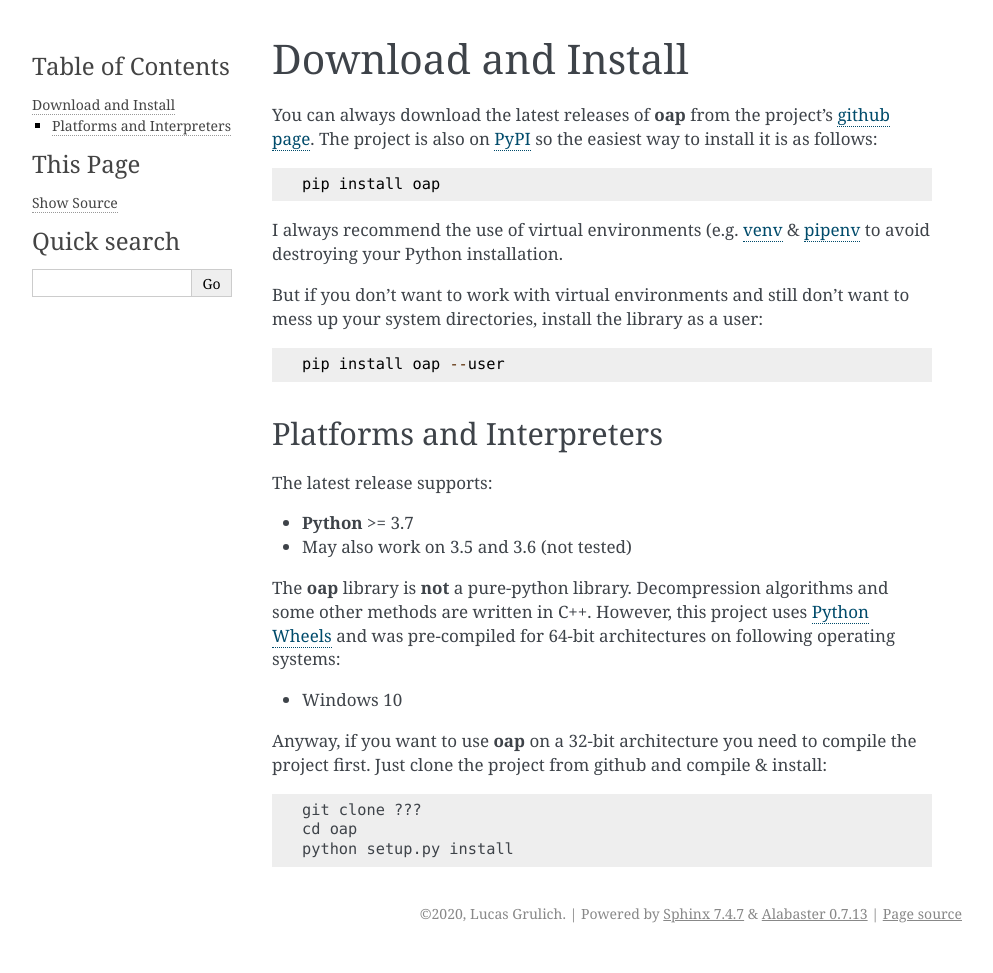
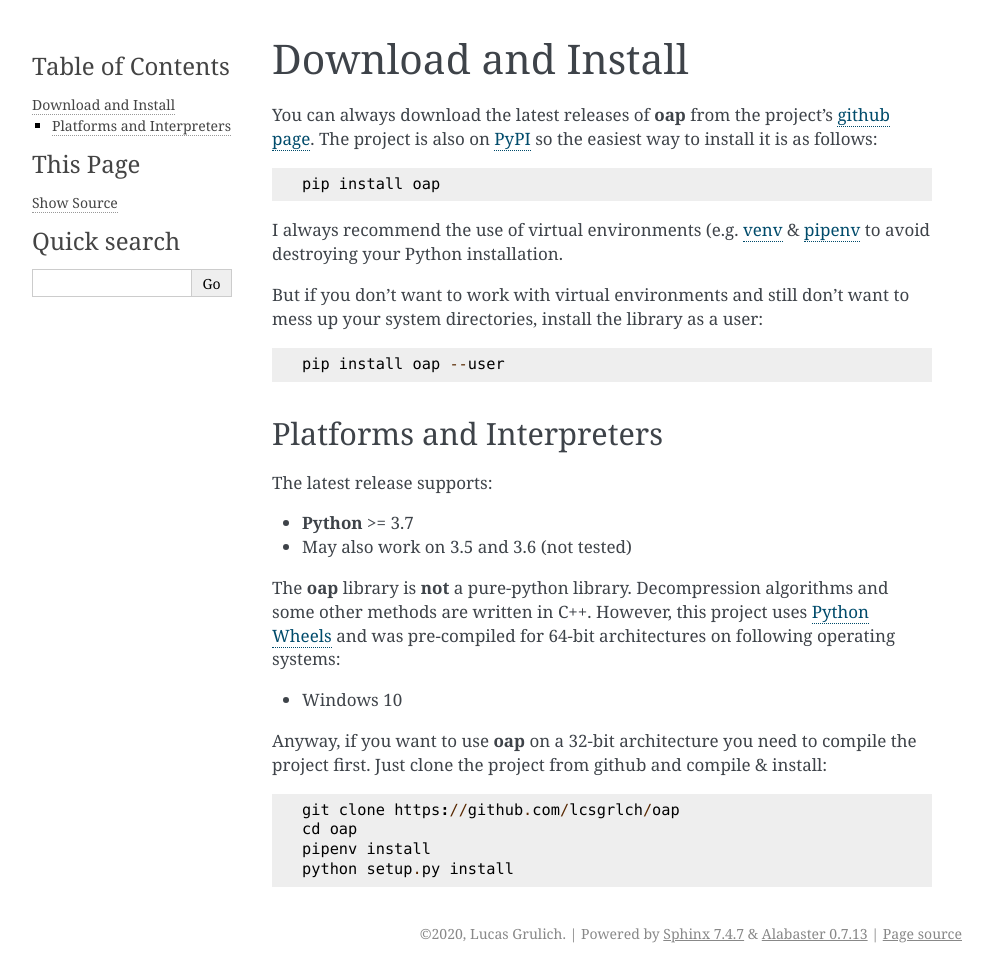
Before and after one commit to lcsgrlch/oap, a Sphinx documentation site: the page built from docs/source/install.rst, in a window 1280 px wide. Shown: the whole page, without its empty margins (148-1141 px from the left). Built offline with Sphinx 7.4.7, drawn with Linux system fonts in a browser that asks for light colours.

Commit message:
Updating the project documentation

```diff
--- a/docs/source/install.rst
+++ b/docs/source/install.rst
@@ -31,6 +31,7 @@ However, this project uses `Python Wheels <https://pythonwheels.com/>`_ and was
 Anyway, if you want to use **oap** on a 32-bit architecture you need to compile the project first.
 Just clone the project from github and compile & install:
 ::
-    git clone ???
+    git clone https://github.com/lcsgrlch/oap
     cd oap
+    pipenv install
     python setup.py install
```
Also changed, not shown: 5 other files.
